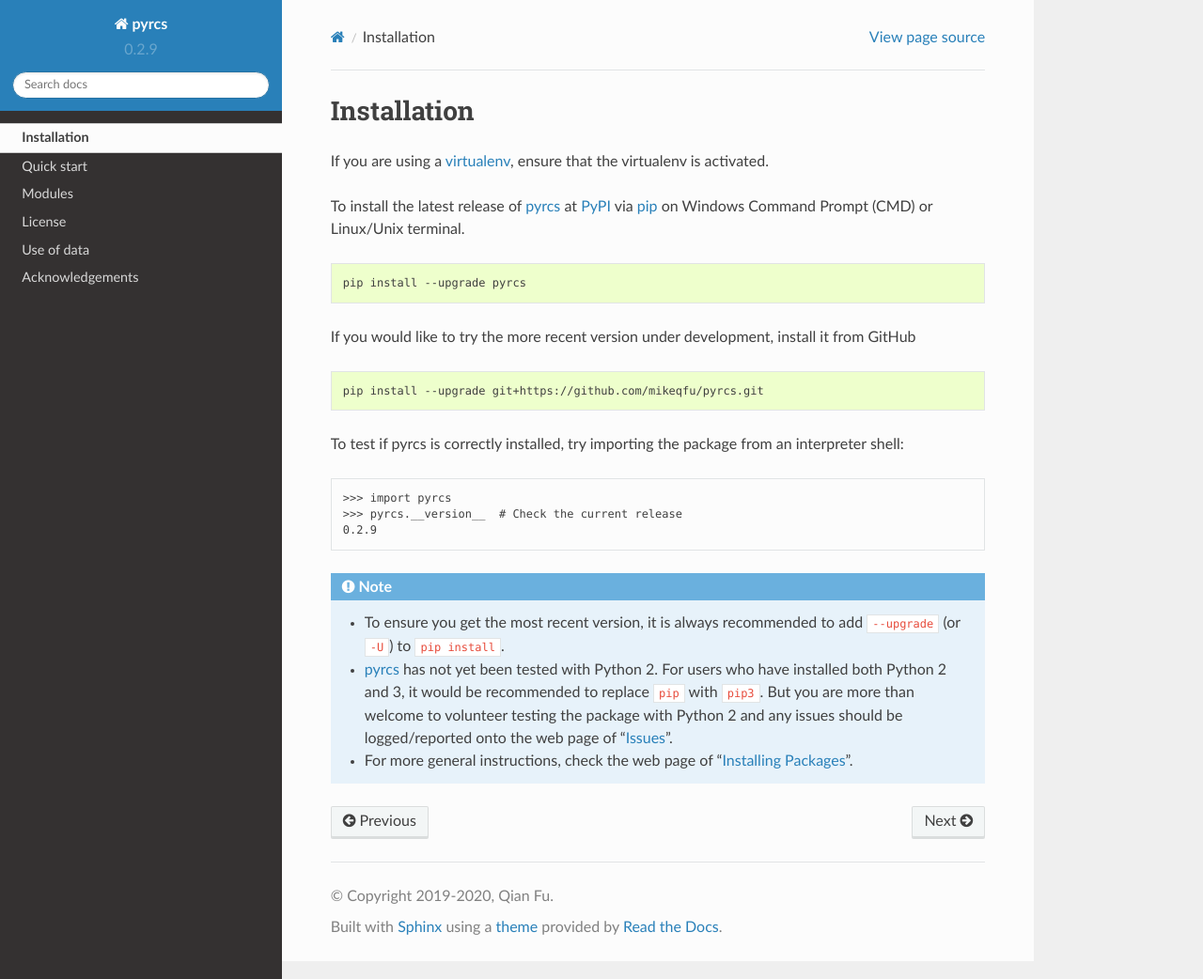
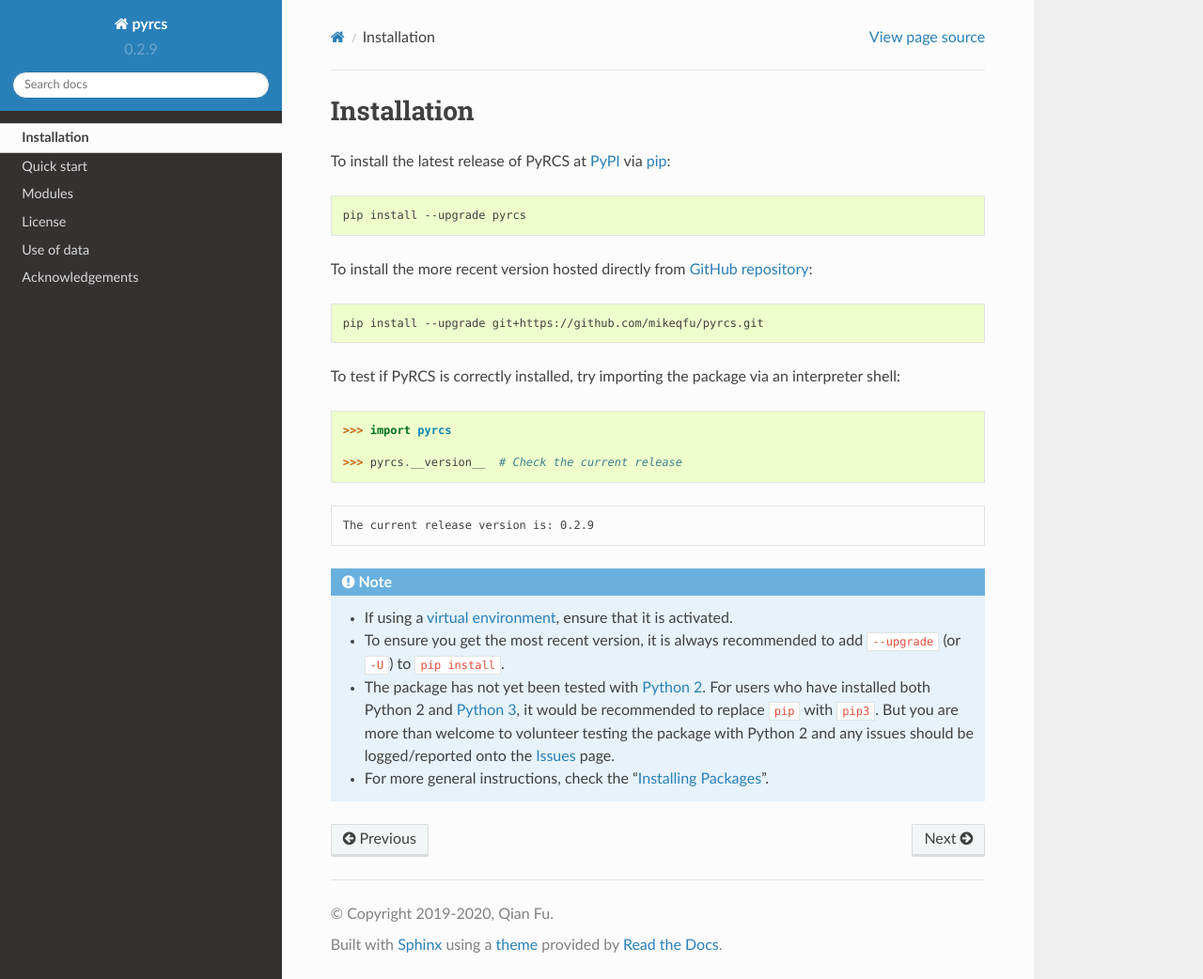
Before and after one commit to mikeqfu/pyrcs, a Sphinx documentation site: the page built from docs/source/installation.rst, in a window 1280 px wide and 1042 px high. Shown: the whole window at 94% size. Built offline with Sphinx 7.4.7 and the Read the Docs theme 2.0.0, drawn with Linux system fonts in a browser that asks for light colours.

Commit message:
modify \docs\source\installation.rst

```diff
--- a/docs/source/installation.rst
+++ b/docs/source/installation.rst
@@ -2,30 +2,46 @@
 Installation
 ============
 
-If you are using a `virtualenv <https://packaging.python.org/key_projects/#virtualenv>`_, ensure that the virtualenv is activated.
-
-To install the latest release of `pyrcs <https://github.com/mikeqfu/pyrcs>`_ at `PyPI <https://pypi.org/project/pyrcs/>`_ via `pip <https://packaging.python.org/key_projects/#pip>`_ on Windows Command Prompt (CMD) or Linux/Unix terminal.
+To install the latest release of PyRCS at `PyPI`_ via `pip`_:
 
 .. code-block:: bash
 
    pip install --upgrade pyrcs
 
-If you would like to try the more recent version under development, install it from GitHub
+To install the more recent version hosted directly from `GitHub repository`_:
 
 .. code-block:: bash
 
    pip install --upgrade git+https://github.com/mikeqfu/pyrcs.git
 
-To test if pyrcs is correctly installed, try importing the package from an interpreter shell:
+To test if PyRCS is correctly installed, try importing the package via an interpreter shell:
+
+.. code-block:: python
+
+    >>> import pyrcs
+
+    >>> pyrcs.__version__  # Check the current release
 
 .. parsed-literal::
-
-    >>> import pyrcs
-    >>> pyrcs.__version__  # Check the current release
-    |version|
+    The current release version is: |version|
 
 .. note::
 
+    - If using a `virtual environment`_, ensure that it is activated.
+
     - To ensure you get the most recent version, it is always recommended to add ``--upgrade`` (or ``-U``) to ``pip install``.
-    - `pyrcs <https://github.com/mikeqfu/pyrcs>`_ has not yet been tested with Python 2. For users who have installed both Python 2 and 3, it would be recommended to replace ``pip`` with ``pip3``. But you are more than welcome to volunteer testing the package with Python 2 and any issues should be logged/reported onto the web page of "`Issues <https://github.com/mikeqfu/pyrcs/issues>`_".
-    - For more general instructions, check the web page of "`Installing Packages <https://packaging.python.org/tutorials/installing-packages>`_".
+
+    - The package has not yet been tested with `Python 2`_. For users who have installed both Python 2 and `Python 3`_, it would be recommended to replace ``pip`` with ``pip3``. But you are more than welcome to volunteer testing the package with Python 2 and any issues should be logged/reported onto the `Issues`_ page.
+
+    - For more general instructions, check the "`Installing Packages <https://packaging.python.org/tutorials/installing-packages>`_".
+
+
+.. _`PyPI`: https://pypi.org/project/pyrcs/
+.. _`pip`: https://packaging.python.org/key_projects/#pip
+.. _`GitHub repository`: https://github.com/mikeqfu/pyrcs
+
+.. _`virtual environment`: https://packaging.python.org/glossary/#term-Virtual-Environment
+.. _`virtualenv`: https://packaging.python.org/key_projects/#virtualenv
+.. _`Python 2`: https://docs.python.org/2/
+.. _`Python 3`: https://docs.python.org/3/
+.. _`Issues`: https://github.com/mikeqfu/pyrcs/issues
```
